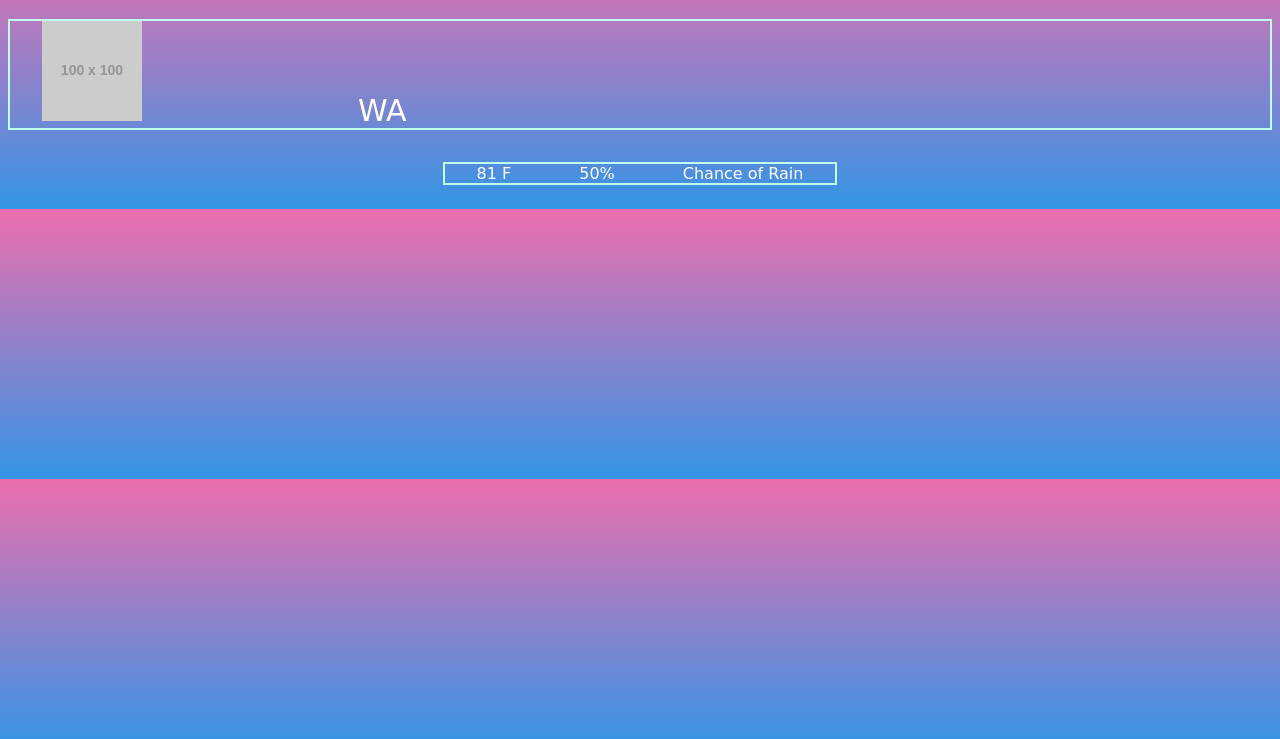
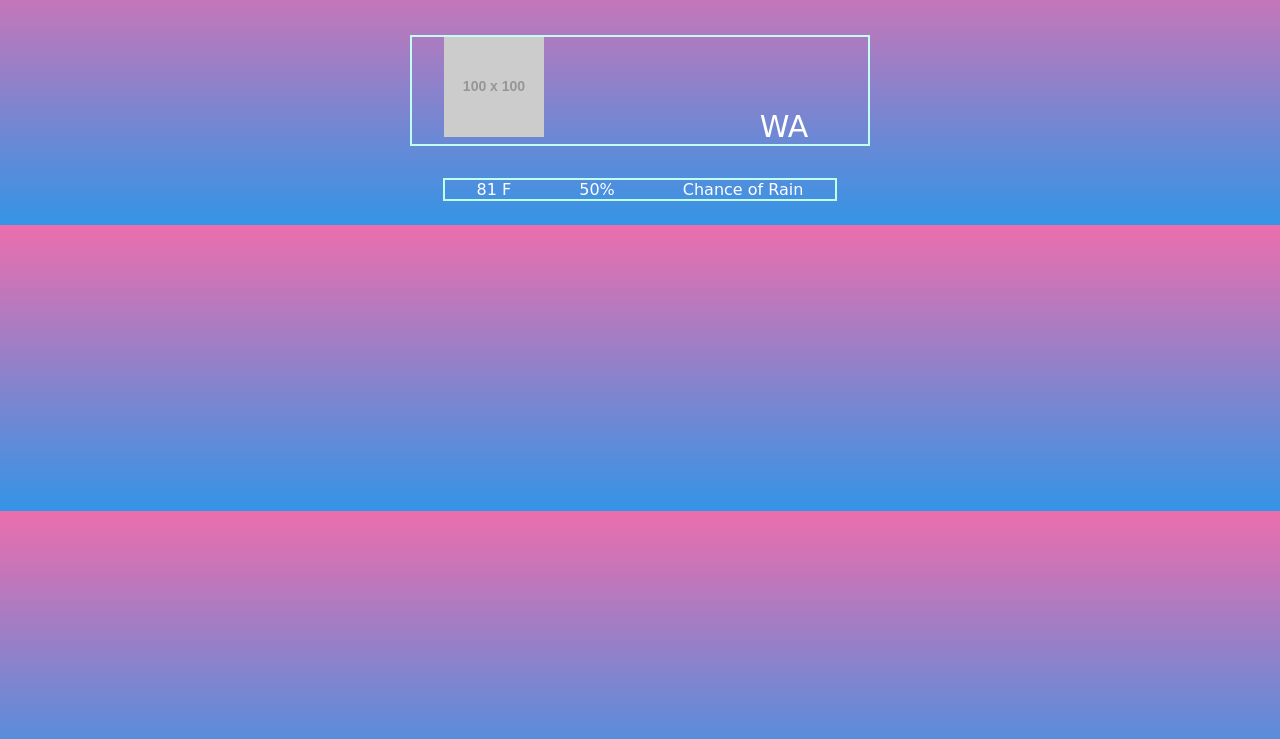
Before and after one commit to ropeacowboy/p4-weather-app, a plain HTML site: page index.html in a window 1280 px wide. Shown: the part 61-800 px from the top of the page. Drawn offline with nearby package versions, Linux system fonts and the light colour scheme; placeholder pictures from the web are drawn by us; files whose address does not match are found by name.

Commit message:
link error

```diff
--- a/index.html
+++ b/index.html
@@ -39,7 +39,7 @@
 <meta name="theme-color" content="#ffffff">
 
 
- <link type="text/css" rel="stylesheet" href="css/other.scss"/>
+ <link type="text/css" rel="stylesheet" href="css/other.css"/>
     <link type="text/css" rel="stylesheet" href="css/style.css"/>
 <!--    <link type="text/css" rel="stylesheet" href="css/style.scss"/>-->
 
```
